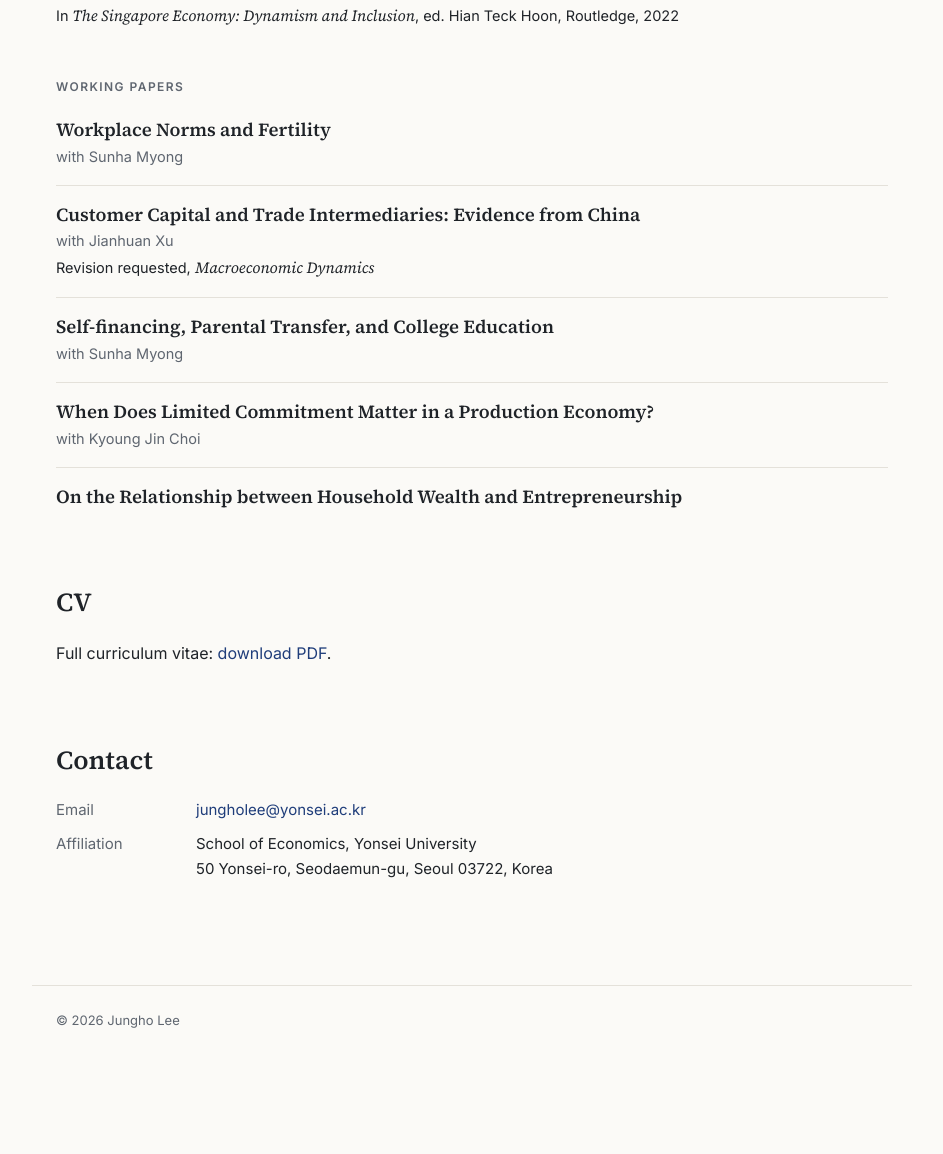
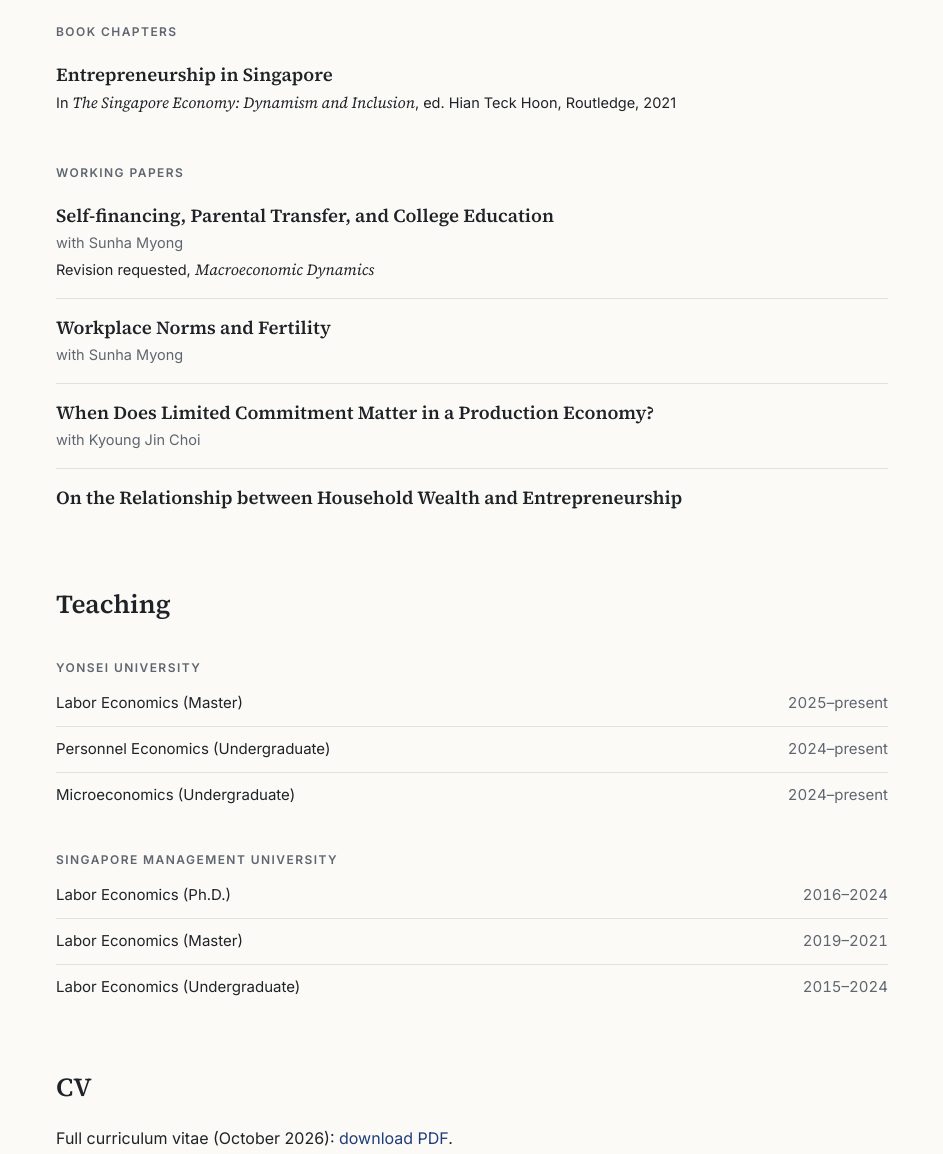
Before and after one commit to jungholee-econ/jungholee-econ.github.io, a plain HTML site: page index.html in a window 1280 px wide. Shown: the part 1284-2438 px from the top of the page, without its empty margins (168-1111 px from the left). Before the commit the page ends 2339 px from the top, so only its background shows below. Drawn offline with Linux system fonts and the light colour scheme.

Commit message:
Update publications from Oct 2026 CV, add PDFs and Teaching section
Co-Authored-By: Claude Opus 5.5 <noreply@anthropic.com>
Claude-Session: https://claude.ai/code/session_018syLBGCkjMx1fCJbenGHbC

```diff
--- a/index.html
+++ b/index.html
@@ -69,6 +69,10 @@
     background:var(--accent-soft);color:var(--accent);margin-left:6px;vertical-align:2px}
   .extra{font-size:13.5px;margin-top:4px}
 
+  ul.teach{list-style:none;margin:0;padding:0}
+  .teach li{display:flex;justify-content:space-between;gap:16px;padding:10px 0;border-bottom:1px solid var(--line);font-size:15px}
+  .teach li:last-child{border-bottom:0}
+  .teach .yr{color:var(--muted);white-space:nowrap;font-variant-numeric:tabular-nums}
   .contact{display:grid;grid-template-columns:120px 1fr;gap:10px 20px;margin-top:16px;font-size:15px}
   .contact dt{color:var(--muted)}
   .contact dd{margin:0}
@@ -95,6 +99,7 @@
     <a class="brand" href="#">Jungho Lee</a>
     <nav>
       <a href="#research">Research</a>
+      <a href="#teaching">Teaching</a>
       <a href="#cv">CV</a>
       <a href="#contact">Contact</a>
     </nav>
@@ -128,8 +133,13 @@
     <h3>Publications</h3>
     <ol class="pubs">
       <li>
+        <div class="pt">Customer Capital and Aggregate Welfare</div>
+        <div class="co">with Jianhuan Xu</div>
+        <div class="ve"><em>Macroeconomic Dynamics</em><span class="badge">Accepted</span></div>
+      </li>
+      <li>
         <div class="pt"><a href="https://pubsonline.informs.org/doi/abs/10.1287/mnsc.2023.00254" target="_blank" rel="noopener">Start-Up Firms and Corporate Culture: Evidence from Advertised Corporate Culture</a></div>
-        <div class="ve"><em>Management Science</em><span class="badge">Forthcoming</span></div>
+        <div class="ve"><em>Management Science</em>, 2026, 72(10)</div>
       </li>
       <li>
         <div class="pt"><a href="https://www.journals.uchicago.edu/doi/10.1086/732471" target="_blank" rel="noopener">Financial Crisis and Female Entrepreneurship: Evidence from South Korea</a></div>
@@ -144,7 +154,6 @@
       <li>
         <div class="pt"><a href="https://onlinelibrary.wiley.com/doi/10.1111/1756-2171.12324" target="_blank" rel="noopener">Estimating the Benefits and Costs of Forming Business Partnerships</a></div>
         <div class="ve"><em>RAND Journal of Economics</em>, 2020, 51(2): 531–562</div>
-        <div class="extra"><a href="files/partner-oa.pdf" target="_blank" rel="noopener">Online Appendix</a></div>
       </li>
       <li>
         <div class="pt"><a href="https://www.sciencedirect.com/science/article/pii/S0166046218300917" target="_blank" rel="noopener">Why Do Businesses Grow Faster in Urban Areas than in Rural Areas?</a></div>
@@ -162,38 +171,50 @@
     <ol class="pubs">
       <li>
         <div class="pt"><a href="https://books.google.co.kr/books?id=DZQ7EAAAQBAJ" target="_blank" rel="noopener">Entrepreneurship in Singapore</a></div>
-        <div class="ve">In <em>The Singapore Economy: Dynamism and Inclusion</em>, ed. Hian Teck Hoon, Routledge, 2022</div>
+        <div class="ve">In <em>The Singapore Economy: Dynamism and Inclusion</em>, ed. Hian Teck Hoon, Routledge, 2021</div>
       </li>
     </ol>
 
     <h3>Working Papers</h3>
     <ol class="pubs">
       <li>
+        <div class="pt"><a href="files/self-financing.pdf" target="_blank" rel="noopener">Self-financing, Parental Transfer, and College Education</a></div>
+        <div class="co">with Sunha Myong</div>
+        <div class="ve">Revision requested, <em>Macroeconomic Dynamics</em></div>
+      </li>
+      <li>
         <div class="pt"><a href="files/worknorm_2026jan.pdf" target="_blank" rel="noopener">Workplace Norms and Fertility</a></div>
         <div class="co">with Sunha Myong</div>
       </li>
       <li>
-        <div class="pt"><a href="https://ink.library.smu.edu.sg/soe_research/2421/" target="_blank" rel="noopener">Customer Capital and Trade Intermediaries: Evidence from China</a></div>
-        <div class="co">with Jianhuan Xu</div>
-        <div class="ve">Revision requested, <em>Macroeconomic Dynamics</em></div>
-      </li>
-      <li>
-        <div class="pt"><a href="files/paper.pdf" target="_blank" rel="noopener">Self-financing, Parental Transfer, and College Education</a></div>
-        <div class="co">with Sunha Myong</div>
-      </li>
-      <li>
-        <div class="pt"><a href="https://ink.library.smu.edu.sg/soe_research/2058/" target="_blank" rel="noopener">When Does Limited Commitment Matter in a Production Economy?</a></div>
+        <div class="pt"><a href="files/limited-commitment.pdf" target="_blank" rel="noopener">When Does Limited Commitment Matter in a Production Economy?</a></div>
         <div class="co">with Kyoung Jin Choi</div>
       </li>
       <li>
-        <div class="pt"><a href="https://ink.library.smu.edu.sg/soe_research/2104/" target="_blank" rel="noopener">On the Relationship between Household Wealth and Entrepreneurship</a></div>
+        <div class="pt"><a href="files/household-wealth.pdf" target="_blank" rel="noopener">On the Relationship between Household Wealth and Entrepreneurship</a></div>
       </li>
     </ol>
   </section>
 
+  <section id="teaching">
+    <h2>Teaching</h2>
+    <h3>Yonsei University</h3>
+    <ul class="teach">
+      <li><span>Labor Economics (Master)</span><span class="yr">2025–present</span></li>
+      <li><span>Personnel Economics (Undergraduate)</span><span class="yr">2024–present</span></li>
+      <li><span>Microeconomics (Undergraduate)</span><span class="yr">2024–present</span></li>
+    </ul>
+    <h3>Singapore Management University</h3>
+    <ul class="teach">
+      <li><span>Labor Economics (Ph.D.)</span><span class="yr">2016–2024</span></li>
+      <li><span>Labor Economics (Master)</span><span class="yr">2019–2021</span></li>
+      <li><span>Labor Economics (Undergraduate)</span><span class="yr">2015–2024</span></li>
+    </ul>
+  </section>
+
   <section id="cv">
     <h2>CV</h2>
-    <p>Full curriculum vitae: <a href="files/cv.pdf" target="_blank" rel="noopener">download PDF</a>.</p>
+    <p>Full curriculum vitae (October 2026): <a href="files/cv.pdf" target="_blank" rel="noopener">download PDF</a>.</p>
   </section>
 
   <section id="contact">
```
Also changed, not shown: 6 other files.
